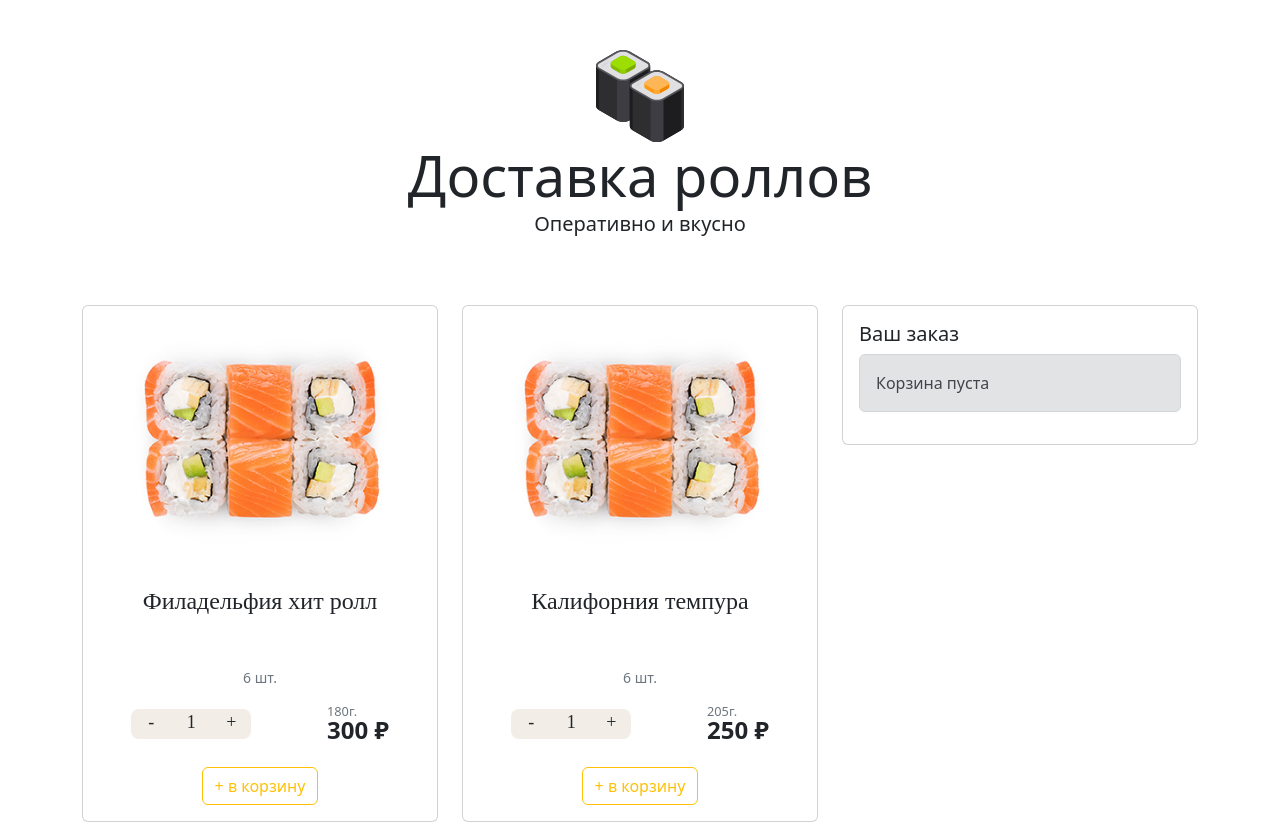
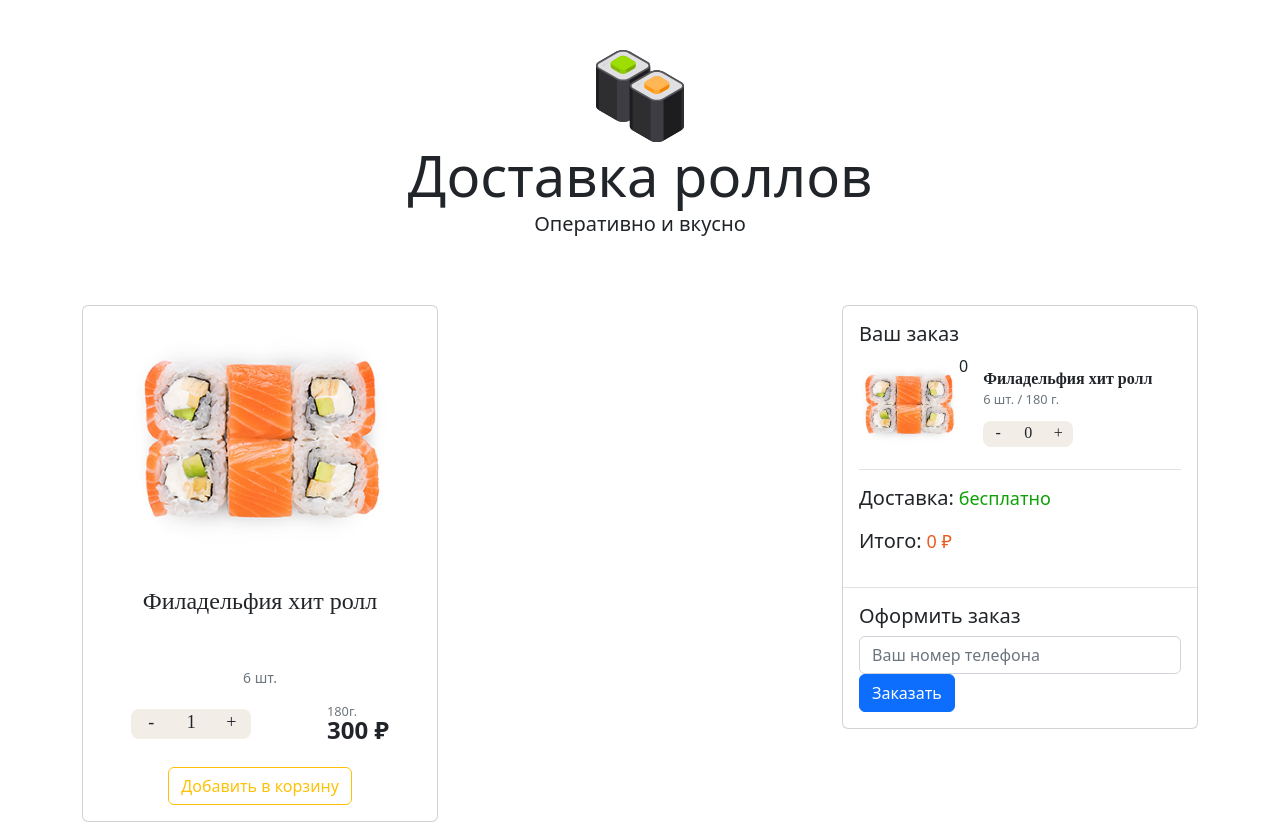
Before and after one commit to JonycFraberg/delivery_food, a React (Create React App) app: page / in a window 1280 px wide. Shown: the top 824 px of the page. Built offline with nearby package versions, Linux system fonts and the light colour scheme.

Commit message:
roll_to_basket
Добавляем ролл в корзину, но есть проблемки

```diff
--- a/src/components/basket/basketComponents.js
+++ b/src/components/basket/basketComponents.js
@@ -1,15 +1,30 @@
 import React, { useState } from "react";
 import classes from "./basketComponent.module.css";
 import classNames from "classnames";
+import BasketRollComponent from "./rollBasket/rollBasketComponent";
+const BasketComponent = (props) => {
+  const [orderCounter, setOrderCounter] = useState(1);
+  const [rolls, setRolls] = useState([]);
 
-const BasketComponent = (props) => {
-  const [orderCounter, setOrderCounter] = useState(0);
+  const rollsBasket = (
+    <BasketRollComponent
+      name="Филадельфия хит ролл"
+      count="6"
+      weight="180"
+      currency="300"
+      img="assets/img/roll/philadelphia.jpg"
+      counter={props.counter}
+    />
+  );
   const order = (
-    <div className="cart-wrapper">
+    <div className={classes.cart_wrapper}>
+      {rollsBasket}
       <div className={classNames(classes.cart_total)}>
         <p>
           <span className="h5">Доставка:</span>{" "}
-          <span className={classNames("delivery-cost", "free")}>бесплатно</span>{" "}
+          <span className={classNames(classes.delivery_cost, classes.free)}>
+            бесплатно
+          </span>{" "}
         </p>
         <p>
           <span className="h5">Итого:</span>{" "}
@@ -20,7 +35,7 @@ const BasketComponent = (props) => {
     </div>
   );
   const orderForm = (
-    <div id="order-form" className={classNames("card-body", "border-top")}>
+    <div className={classNames("card-body", "border-top")}>
       <h5 className="card-title">Оформить заказ</h5>
       <form>
         <div className="form-group">
@@ -29,13 +44,14 @@ const BasketComponent = (props) => {
             className="form-control"
             placeholder="Ваш номер телефона"
           />
+          <button type="submit" className={classNames("btn", "btn-primary")}>
+            Заказать
+          </button>
         </div>
-        <button type="submit" className={classNames("btn", "btn-primary")}>
-          Заказать
-        </button>
       </form>
     </div>
   );
+
   const emptyBasket = (
     <div
       data-cart-empty
--- a/src/components/basket/rollBasket/rollBasketComponent.js
+++ b/src/components/basket/rollBasket/rollBasketComponent.js
@@ -0,0 +1,57 @@
+import { useState, useEffect } from "react";
+import classes from "./rollBasketComponent.module.css";
+import classNames from "classnames";
+
+const BasketRollComponent = (props) => {
+  const [counter, setCounter] = useState(props.counter);
+
+  return (
+    <div className={classes.cart_item}>
+      <div className={classes.cart_item__top}>
+        <div className={classes.cart_item__img}>
+          <img src={props.img} alt="" />
+        </div>
+        <p>{props.counter}</p>
+        <div className={classes.cart_item__desc}>
+          <div className={classes.cart_item__title}>{props.name}</div>
+          <div className={classes.cart_item__weight}>
+            {props.count} шт. / {props.weight} г.
+          </div>
+
+          <div className={classes.cart_item__details}>
+            <div
+              className={classNames(
+                classes.items,
+                classes.items__small,
+                classes.counter_wrapper
+              )}
+            >
+              <div
+                className={classes.items__control}
+                onClick={() => {
+                  counter > 1 ? setCounter(counter - 1) : setCounter(1);
+                }}
+              >
+                -
+              </div>
+              <div className={classes.items__current}>{counter}</div>
+              <div
+                className={classes.items__control}
+                onClick={() => {
+                  setCounter(counter + 1);
+                }}
+              >
+                +
+              </div>
+            </div>
+
+            <div className={classes.price}>
+              <div className={classes.price__currency}>{props.price}</div>
+            </div>
+          </div>
+        </div>
+      </div>
+    </div>
+  );
+};
+export default BasketRollComponent;
--- a/src/components/basket/rollBasket/rollBasketComponent.module.css
+++ b/src/components/basket/rollBasket/rollBasketComponent.module.css
@@ -0,0 +1,170 @@
+.product_img {
+	width: 265px;
+	height: auto;
+	margin-left: auto;
+	margin-right: auto;
+}
+
+.item_title {
+    font-size: 1.5rem;
+    font-weight: 500;
+	font-family: 'Merriweather', serif;
+	height: 70px;
+}
+
+.details_wrapper {
+	display: flex;
+	justify-content: space-between;
+	align-items: center;
+	margin-bottom: 25px;
+	width: 80%;
+	margin-left: auto;
+	margin-right: auto;
+}
+
+.items {
+	font-family: 'Merriweather', serif;
+	background: #f2ede7;
+	border-radius: 8px;
+	width: 120px;
+	display: flex;
+	font-size: 18px;
+	height: 30px;
+	overflow: hidden;
+}
+
+.items__control {
+	width: 40px;
+	cursor: pointer;
+	transition: 0.2s ease-in;
+	text-align: center;
+}
+
+.items__control:hover {
+    background: #eb5a1e;
+    color: #FFF;
+}
+
+.items__current {
+	width: 40px;
+}
+
+/* items--small */
+.items.items__small {
+	width: 90px;
+	font-size: 16px;
+	height: 26px;
+	text-align: center;
+}
+
+.items.items__small .items__control {
+	width: 30px;
+}
+
+.items.items__small .items__current {
+	width: 30px;
+}
+
+.price {
+	text-align: left;
+}
+
+.price__weight {
+	color: #6c757d!important;
+	font-size: 80%;
+	line-height: 1;
+}
+
+.price__currency {
+	font-size: 1.5rem;
+	font-weight: 600;
+	line-height: 1;
+}
+
+.btn_outline_warning {
+    color: #eb5a1e;
+    border-color: #eb5a1e;
+}
+
+.btn_outline_warning:hover {
+    color: #FFF;
+    background-color: #eb5a1e;
+    border-color: #eb5a1e;
+}
+
+.cart_item {
+
+}
+
+.cart_item__top {
+	display: flex;
+	align-items: flex-start;
+	padding-bottom: 15px;
+	border-bottom: 1px solid #dee2e6;
+	margin-bottom: 15px;
+}
+
+.cart_item__img  {
+
+}
+
+.cart_item__img img {
+	max-width: 100px;
+	height: auto;
+}
+
+.cart_item__desc {
+	padding-top: 15px;
+	padding-left: 15px;
+}
+
+.cart_item__title {
+	font-family: 'Merriweather', serif;
+	font-size: 16px;
+    line-height: 1.2;
+	font-weight: 600;
+	margin-bottom: 5px;
+}
+
+.cart_item__weight {
+    color: #6c757d!important;
+    font-size: 80%;
+    line-height: 1;
+    margin-bottom: 15px;
+}
+
+.cart_item__details {
+	display: flex;
+	justify-content: flex-start;
+	align-items: center;
+}
+
+.cart_item__details .price__currency {
+	font-size: 18px;
+	margin-left: 15px;
+}
+
+.cart_total {
+	font-size: 18px;
+	font-weight: 500;
+}
+
+.delivery_cost {
+
+}
+
+.free {
+	color: #0EA107;
+}
+
+.total_price {
+	color: #EB5A1E;
+}
+
+.rouble {
+	color: #EB5A1E;
+}
+
+.none {
+	display: none;
+}
--- a/src/components/main/mainContainer.js
+++ b/src/components/main/mainContainer.js
@@ -1,9 +1,15 @@
-import React from "react";
+import React, { useState } from "react";
 
 import RollComponent from "../roll/rollComponent";
 import BasketComponent from "../basket/basketComponents";
 
-const MainContainer = (props) => (
+const MainContainer = (props) => {
+  const [x, setX] = useState(0);
+  function updateX(value) {
+    setX(x + value);
+    console.log(x);
+  }
+  return (
     <div className="container mb-5">
       <div className="row">
         <div className="col-md-8">
@@ -14,8 +20,9 @@ const MainContainer = (props) => (
               weight="180"
               currency="300"
               img="assets/img/roll/philadelphia.jpg"
+              updateX={updateX}
             />
-          <RollComponent
+            {/* <RollComponent
               name="Калифорния темпура"
               count="6"
               weight="205"
@@ -35,13 +42,14 @@ const MainContainer = (props) => (
               weight="230"
               currency="320"
               img="assets/img/roll/philadelphia.jpg"
-          />
+            /> */}
           </div>
         </div>{" "}
-      <div class="col-md-4">
-        <BasketComponent />
+        <div className="col-md-4">
+          <BasketComponent counter={x} />
         </div>
       </div>
     </div>
   );
+};
 export default MainContainer;
--- a/src/components/roll/rollComponent.js
+++ b/src/components/roll/rollComponent.js
@@ -4,7 +4,6 @@ import classNames from "classnames";
 
 const RollComponent = (props) => {
   const [counter, setCounter] = useState(1);
-
   return (
     <div className="col-md-6">
       <div className="card mb-4" data-id="01">
@@ -12,9 +11,7 @@ const RollComponent = (props) => {
         <div className={classNames("card-body", "text-center")}>
           <h4 className={classes.item_title}>{props.name}</h4>
           <p>
-            <small data-items-in-box className="text-muted">
-              {props.count} шт.
-            </small>
+            <small className="text-muted">{props.count} шт.</small>
           </p>
 
           <div className={classes.details_wrapper}>
@@ -46,8 +43,11 @@ const RollComponent = (props) => {
             data-cart
             type="button"
             className={classNames("btn", "btn-block", "btn-outline-warning")}
+            onClick={() => {
+              props.updateX(counter);
+            }}
           >
-            + в корзину
+            Добавить в корзину
           </button>
         </div>
       </div>
--- a/src/index.js
+++ b/src/index.js
@@ -6,11 +6,7 @@ import reportWebVitals from "./reportWebVitals";
 import "bootstrap/dist/css/bootstrap.css";
 
 const root = ReactDOM.createRoot(document.getElementById("root"));
-root.render(
-  <React.StrictMode>
-    <App />
-  </React.StrictMode>
-);
+root.render(<App />);
 
 // If you want to start measuring performance in your app, pass a function
 // to log results (for example: reportWebVitals(console.log))
```
Lines whose indentation alone changed are shown as unchanged.
